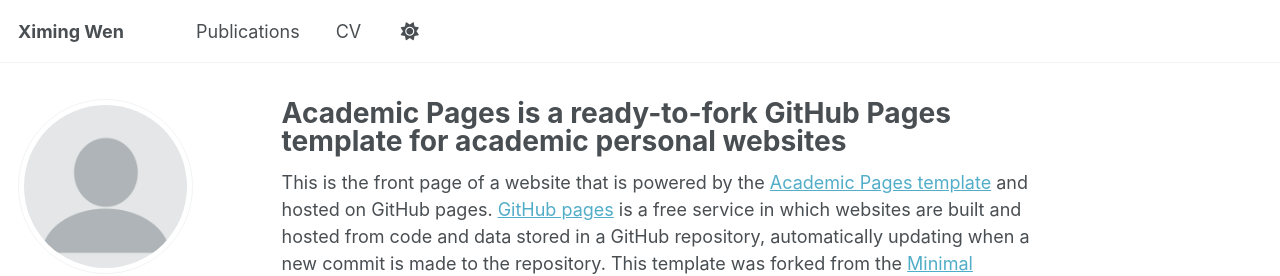
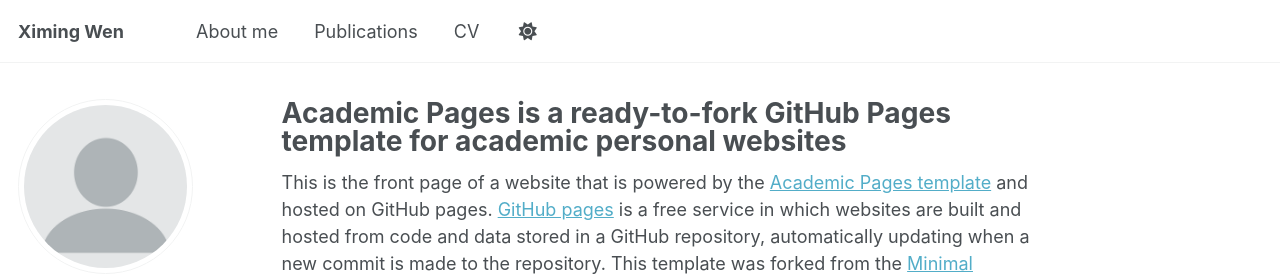
Before and after one commit to ximingwen/ximingwen.github.io, a Jekyll site: the page built from _pages/about.md, in a window 1280 px wide. Shown: the top 276 px of the page. Built offline with Jekyll 4.4.1, drawn with Linux system fonts in a browser that asks for light colours; some web fonts are replaced; a script that is not in the unit is left out.

Commit message:
Update navigation.yml

```diff
--- a/_data/navigation.yml
+++ b/_data/navigation.yml
@@ -8,6 +8,9 @@
 #      Markdown formatted page while the second is generated using JSON.
 
 main:
+  - title: "About me"
+    url: /
+
   - title: "Publications"
     url: /publications/
 
```
